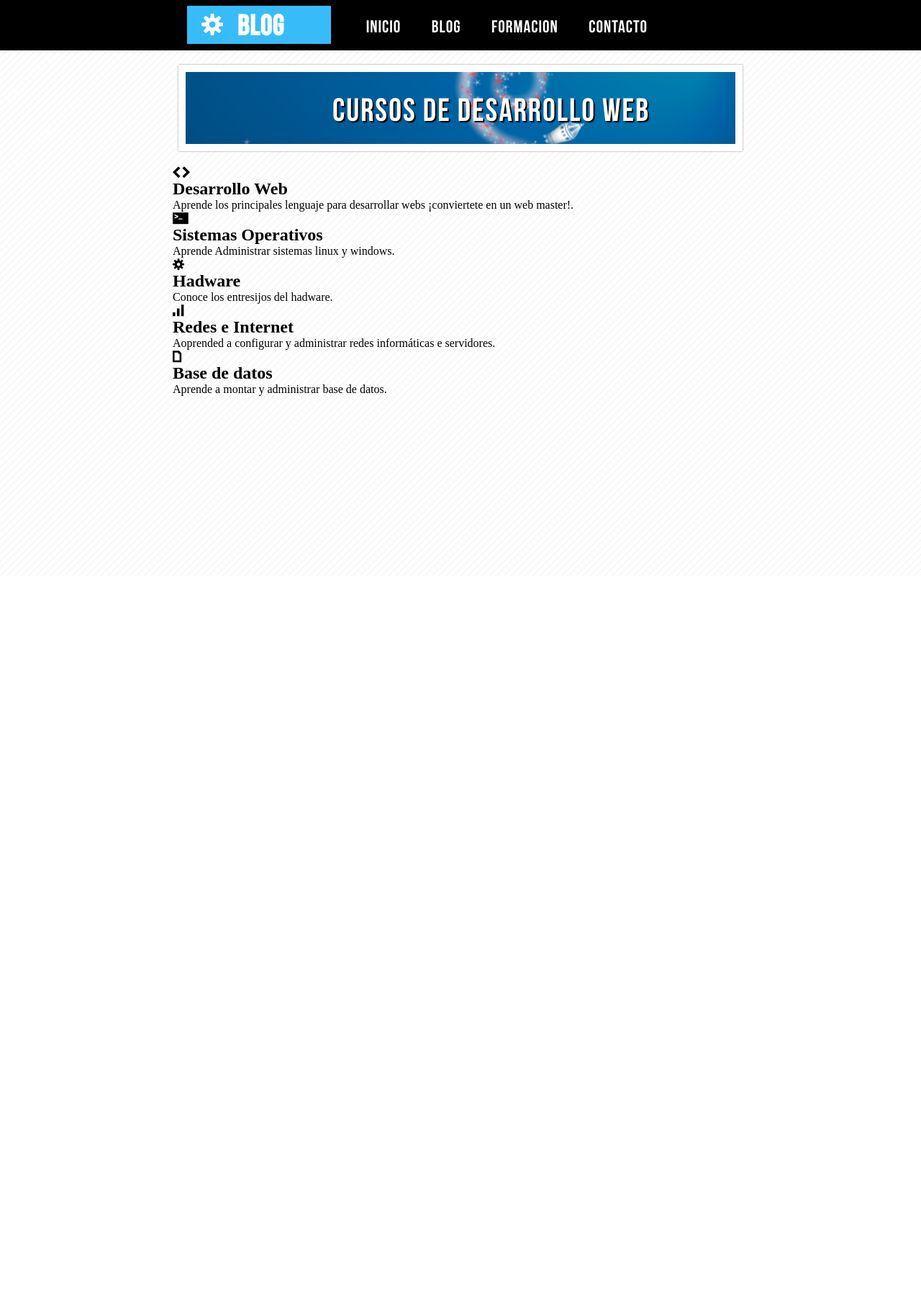
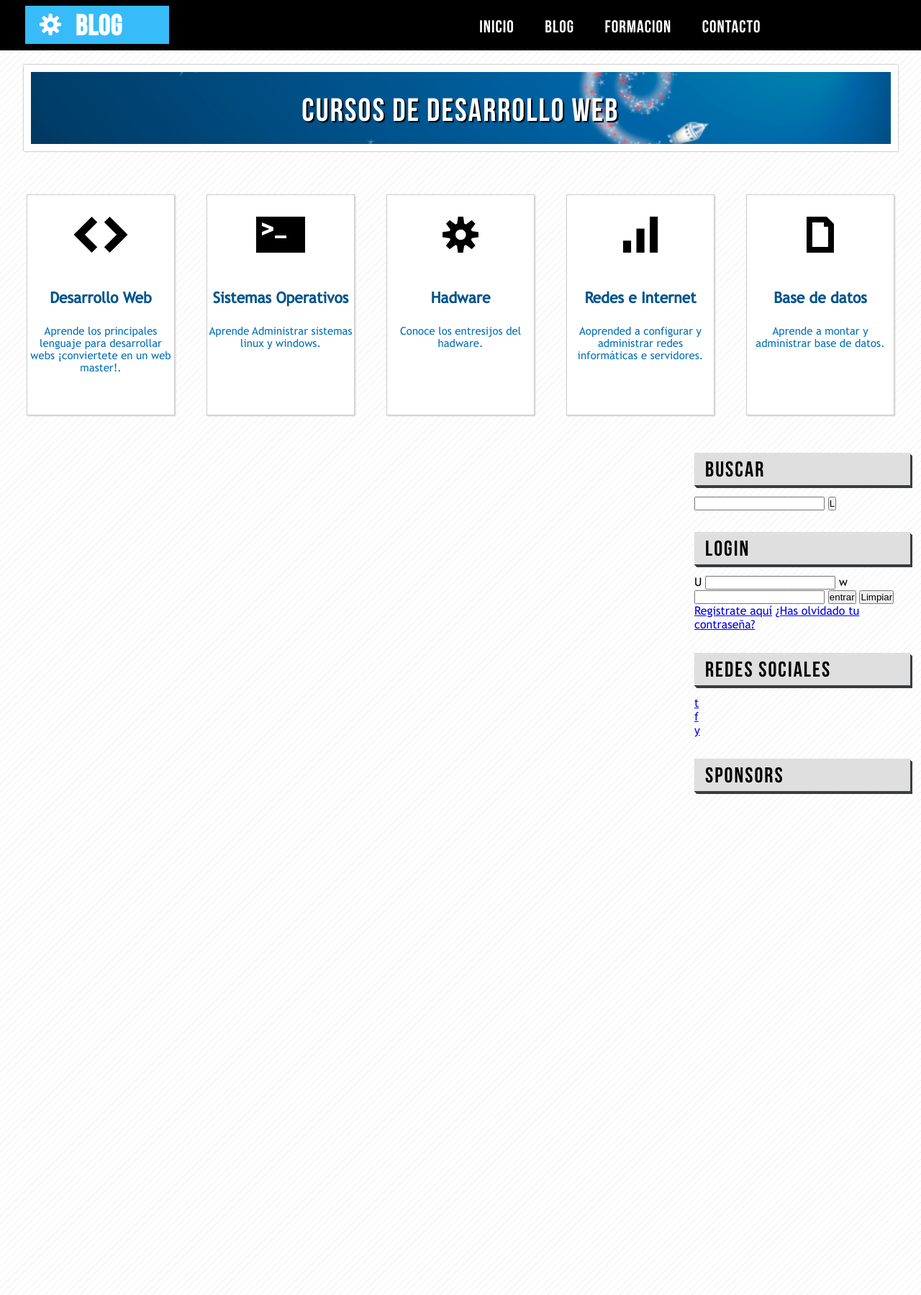
Before and after one commit to Jak3of/Anotations, a PHP site: page / in a window 1280 px wide. Shown: the whole page at 72% size. Before the commit the page ends 800 px from the top, so only its background shows below. Run offline with PHP 8.4, Linux system fonts and the light colour scheme.

```diff
--- a/Master en CSS/recursos-maquetacion-2-master-css-victor-robles/css/style.css
+++ b/Master en CSS/recursos-maquetacion-2-master-css-victor-robles/css/style.css
@@ -18,9 +18,9 @@
     font-family: "WebSymbolsRegular";
     src: url('fonts/websymbols-regular-webfont.eot');
     src: url('fonts/websymbols-regular-webfont.eot?#iefix') format('embedded-opentype'),
-         url('fonts/websymbols-regular-webfont.woff') format('woff'),
-         url('fonts/websymbols-regular-webfont.ttf') format('truetype'),
-         url('fonts/websymbols-regular-webfont.svg#WebSymbolsRegular') format('svg');
+        url('fonts/websymbols-regular-webfont.woff') format('woff'),
+        url('fonts/websymbols-regular-webfont.ttf') format('truetype'),
+        url('fonts/websymbols-regular-webfont.svg#WebSymbolsRegular') format('svg');
     font-weight: normal;
     font-style: normal;
 }
@@ -29,23 +29,26 @@
 /*GENERALES*/
 
 
-*{
+* {
     margin: 0px;
     padding: 0px;
 
 }
 
-body{
+body {
     background: url("../img/pattern.png");
 }
 
-.wrap{
-    width: 62.5%/*1200px*/;
+.wrap {
+    width: 1250px
+        /*1200px*/
+    ;
     margin: 0px auto;
 }
 
 
-.gear, .icon {
+.gear,
+.icon {
     font-family: 'WebSymbolsRegular';
 }
 
@@ -53,7 +56,7 @@ body{
 
 /*CABECERA*/
 
-#header{
+#header {
     width: 100%;
     height: 70px;
     background-color: black;
@@ -62,7 +65,7 @@ body{
 
 }
 
-#logo{
+#logo {
     float: left;
     width: 200px;
     background-color: #37bcf9;
@@ -75,7 +78,7 @@ body{
     margin-left: 20px;
 }
 
-#logo h3{
+#logo h3 {
     display: block;
     float: right;
     font-size: 40px;
@@ -84,7 +87,7 @@ body{
     transition: all 300ms;
 }
 
-#logo .gear{
+#logo .gear {
     display: block;
     float: left;
     font-size: 30px;
@@ -92,7 +95,7 @@ body{
     margin-left: 20px;
 }
 
-#menu{
+#menu {
     float: right;
     margin-right: 15%;
     height: 70px;
@@ -109,7 +112,7 @@ body{
     line-height: 75px;
 }
 
-#menu ul li a{
+#menu ul li a {
     display: block;
     text-decoration: none;
     transition: all 200ms;
@@ -118,16 +121,16 @@ body{
 
 }
 
-#menu ul li a:hover{
+#menu ul li a:hover {
     color: #37bcf9;
-    transform: scale(1.2,1.2);
+    transform: scale(1.2, 1.2);
 
 }
 
 
 /*BANNER*/
 
-#banner{
+#banner {
     width: 95.6%;
     height: 100px;
     border: 10px solid white;
@@ -139,8 +142,8 @@ body{
 }
 
 
-#banner h1{
-    display:block;
+#banner h1 {
+    display: block;
     width: 850px;
     font-family: 'BebasNeue';
     color: white;
@@ -151,3 +154,81 @@ body{
     font-weight: normal;
     text-shadow: 2px 2px 1px black;
 }
+
+/* TARJETAS */
+
+.card {
+    overflow: hidden;
+    margin: 22px;
+    margin-top: 40px;
+
+    width: 204px;
+    height: 305px;
+    border: 1px solid #ccc;
+    box-shadow: 1px 1px 2px #ccc;
+    float: left;
+    cursor: pointer;
+    background: white;
+
+
+}
+
+.card:last-child{
+    margin-right: 0px;
+}
+
+.card .icon{
+    display: block;
+    width: 100%;
+    height: 130px;
+    font-size: 50px;
+    line-height: 110px;
+    text-align: center;
+    margin: 0px auto;
+
+}
+
+.card .category{
+    width: 100%;
+    height: 50px;
+    font-family: "TrebuchetMS";
+
+    font-size: 21px;
+    font-weight:bold;
+    text-align: center;
+    color: #00538c;
+}
+
+.card .description{
+    text-align: center;
+    color: #0370b9;
+    font-family: "TrebuchetMS";
+    font-size: 15px;
+
+}
+
+/*BARRA LATERAL*/
+
+#lateral{
+    width: 300px;
+    min-height: 1200px;
+    font-family: "TrebuchetMS";
+    float: right;
+}
+
+aside h3{
+    display: block;
+    width: auto;
+    height: 45px;
+    line-height: 49px;
+    background: url("../img/pxgray.png"), white;
+    box-shadow: 0px 1px 0px #393d3f, 1px 2px 0px #393d3f,2px 3px 0px #393d3f, 3px 4px 0px #393d3f;
+
+    font-size: 30px;
+    font-family: "BebasNeue";
+    font-weight: normal;
+    letter-spacing: 2px;
+    padding-left: 15px;
+    margin-top:  30px;
+    margin-bottom: 15px;
+}
--- a/Master en CSS/recursos-maquetacion-2-master-css-victor-robles/index.html
+++ b/Master en CSS/recursos-maquetacion-2-master-css-victor-robles/index.html
@@ -42,6 +42,8 @@
                 <h1>CURSOS DE DESARROLLO WEB </h1>
             </div>
 
+            <!-- fin Banner-->
+            <!-- inicio tarjetas-->
             <div id="cards">
                 <div class="card">
                     <p class="icon">H</p>
@@ -80,10 +82,56 @@
                 </div>
 
             </div>
+
+            <!-- fin tarjetas-->
         </section>
+
+        <!-- inicio barra lateral-->
+
+        <aside id="lateral">
+            <h3>BUSCAR</h3>
+            <div id="buscar">
+                <form action="">
+                    <input type="text">
+                    <input type="button" value="L">
+                </form>
+            </div>
+            <h3>LOGIN</h3>
+            <div id="login">
+                <form action="">
+                    <label id="user">U</label>
+                    <input type="email">
+                    <label id="password">w</label>
+                    <input type="password">
+                    <input type="submit" value="entrar">
+                    <input type="reset" value="Limpiar">
+                    <a href="#">Registrate aquí</a>
+                    <a href="#">¿Has olvidado tu contraseña?</a>
+                </form>
+            </div>
+            <h3>REDES SOCIALES</h3>
+            <div id="social">
+                <div class="twitter">
+                    <a href="#">t</a>
+                </div>
+                <div class="facebook">
+                    <a href="#">f</a>
+                </div>
+                <div class="youtube">
+                    <a href="#">y</a>
+                </div>
+            </div>
+            <h3>SPONSORS</h3>
+
+
+
+        </aside>
+
+
+        <!-- fin barra lateral-->
     </section>
 
-    <!-- fin Banner-->
+
 
 
 
```
